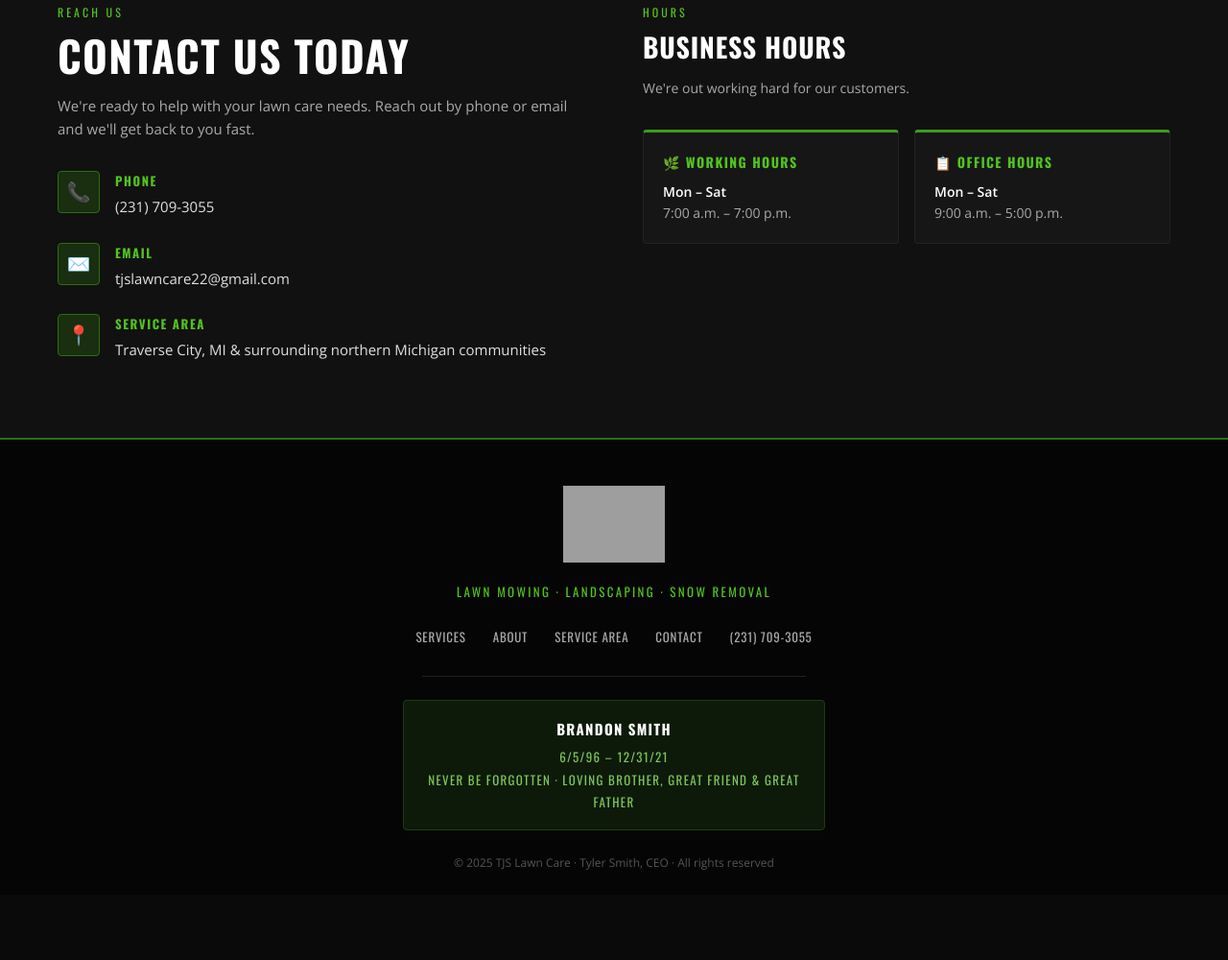
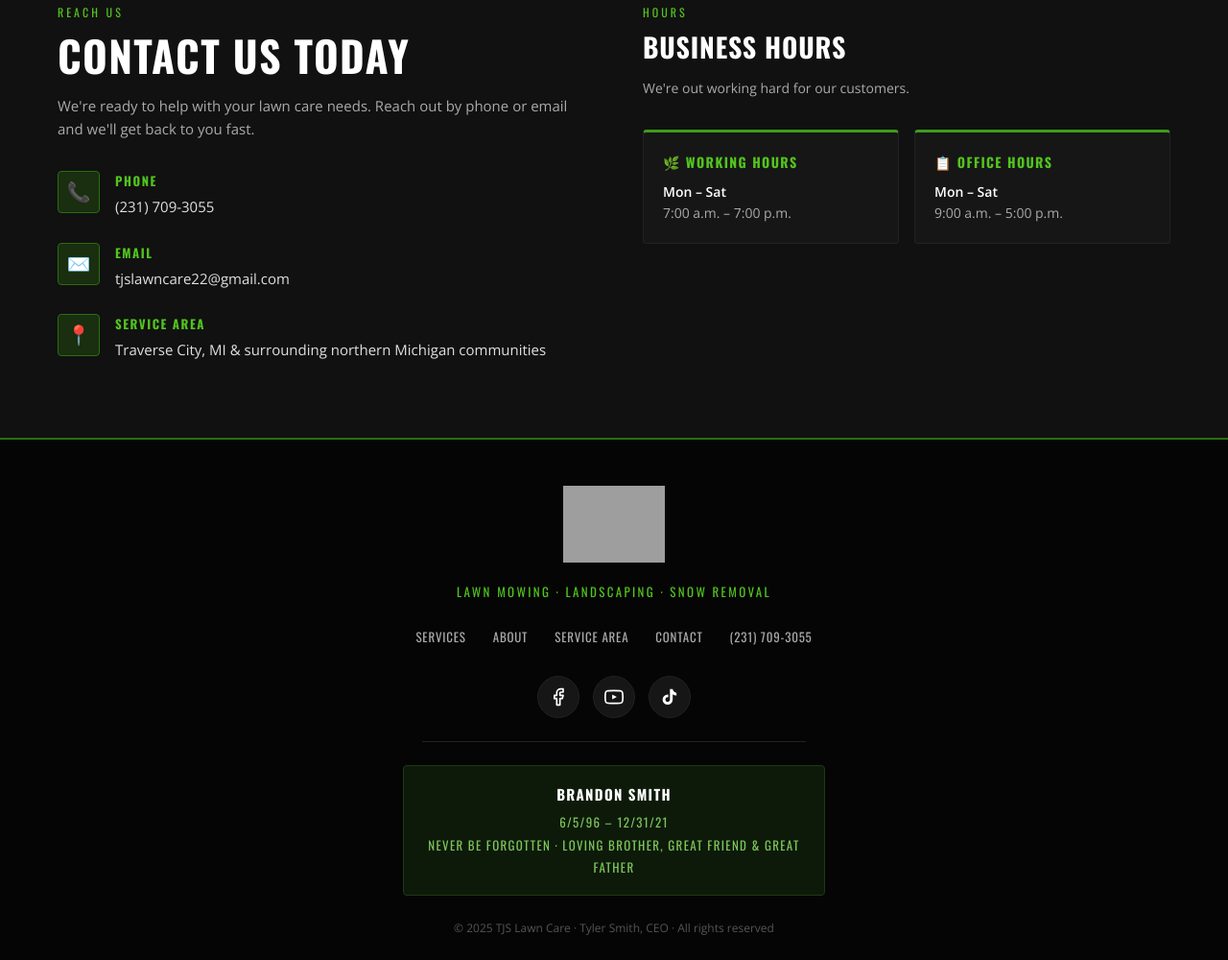
Before and after one commit to sowinskijas/tjs-lawn-care, a plain HTML site: page index.html in a window 1280 px wide. Shown: the part 3688-4688 px from the top of the page at 96% size. Before the commit the page ends 4620 px from the top, so only its background shows below. Drawn offline with nearby package versions, Linux system fonts and the light colour scheme; grey boxes are pictures that could not be loaded.

Commit message:
auto: update index.html

```diff
--- a/index.html
+++ b/index.html
@@ -897,6 +897,17 @@ footer {
     <li><a href="#contact">Contact</a></li>
     <li><a href="tel:2317093055">(231) 709-3055</a></li>
   </ul>
+  <div class="social-links">
+    <a class="social-link" href="https://www.facebook.com/TJSLawn" target="_blank" rel="noopener" aria-label="Facebook">
+      <svg width="20" height="20" viewBox="0 0 24 24" fill="none" stroke="#fff" stroke-width="2" stroke-linecap="round" stroke-linejoin="round"><path d="M18 2h-3a5 5 0 0 0-5 5v3H7v4h3v8h4v-8h3l1-4h-4V7a1 1 0 0 1 1-1h3z"/></svg>
+    </a>
+    <a class="social-link" href="https://www.youtube.com/watch?v=vxkMcg3WLTU" target="_blank" rel="noopener" aria-label="YouTube">
+      <svg width="20" height="20" viewBox="0 0 24 24" fill="none" stroke="#fff" stroke-width="2" stroke-linecap="round" stroke-linejoin="round"><path d="M22.54 6.42a2.78 2.78 0 0 0-1.95-1.96C18.88 4 12 4 12 4s-6.88 0-8.59.46A2.78 2.78 0 0 0 1.46 6.42 29 29 0 0 0 1 12a29 29 0 0 0 .46 5.58 2.78 2.78 0 0 0 1.95 1.96C5.12 20 12 20 12 20s6.88 0 8.59-.46a2.78 2.78 0 0 0 1.96-1.96A29 29 0 0 0 23 12a29 29 0 0 0-.46-5.58z"/><polygon points="9.75 15.02 15.5 12 9.75 8.98 9.75 15.02" fill="#fff" stroke="none"/></svg>
+    </a>
+    <a class="social-link" href="https://www.tiktok.com/@tjslawncare22" target="_blank" rel="noopener" aria-label="TikTok">
+      <svg width="20" height="20" viewBox="0 0 24 24" fill="#fff"><path d="M19.59 6.69a4.83 4.83 0 0 1-3.77-4.25V2h-3.45v13.67a2.89 2.89 0 0 1-2.88 2.5 2.89 2.89 0 0 1-2.89-2.89 2.89 2.89 0 0 1 2.89-2.89c.28 0 .54.04.79.1V9.01a6.33 6.33 0 0 0-.79-.05 6.34 6.34 0 0 0-6.34 6.34 6.34 6.34 0 0 0 6.34 6.34 6.34 6.34 0 0 0 6.33-6.34V8.69a8.18 8.18 0 0 0 4.78 1.52V6.75a4.85 4.85 0 0 1-1.01-.06z"/></svg>
+    </a>
+  </div>
   <hr class="footer-divider">
   <div class="footer-memorial">
     <p>
```
